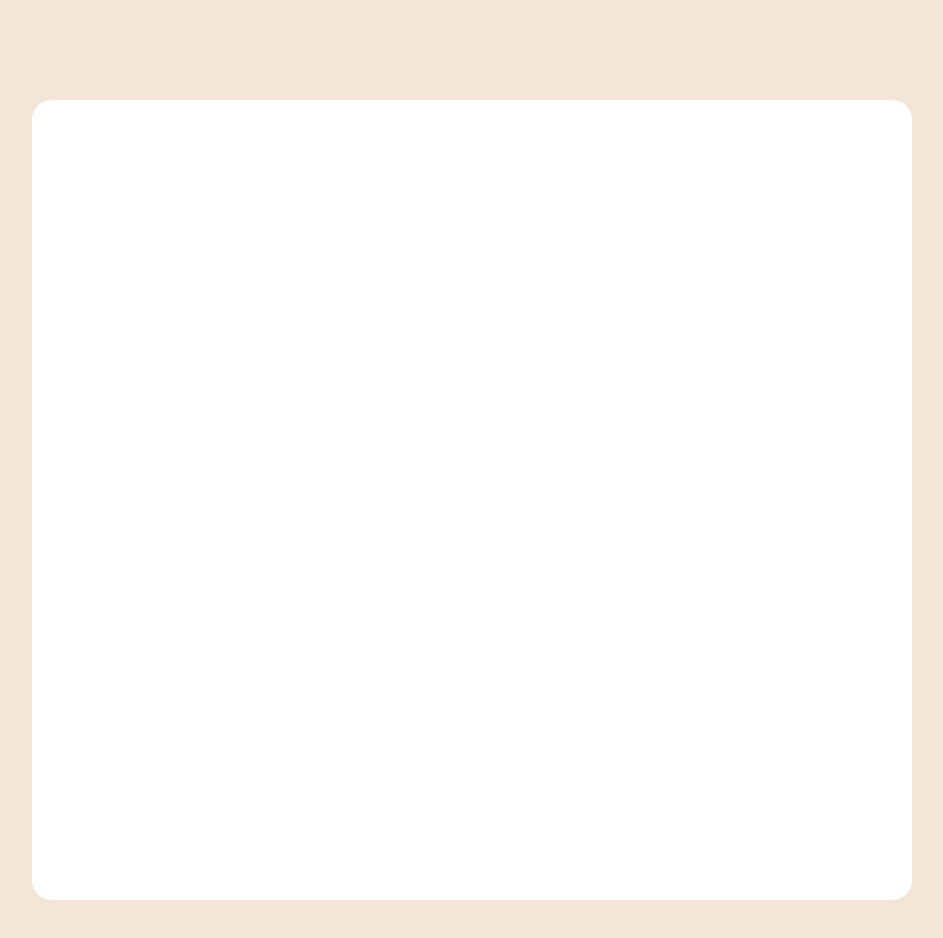
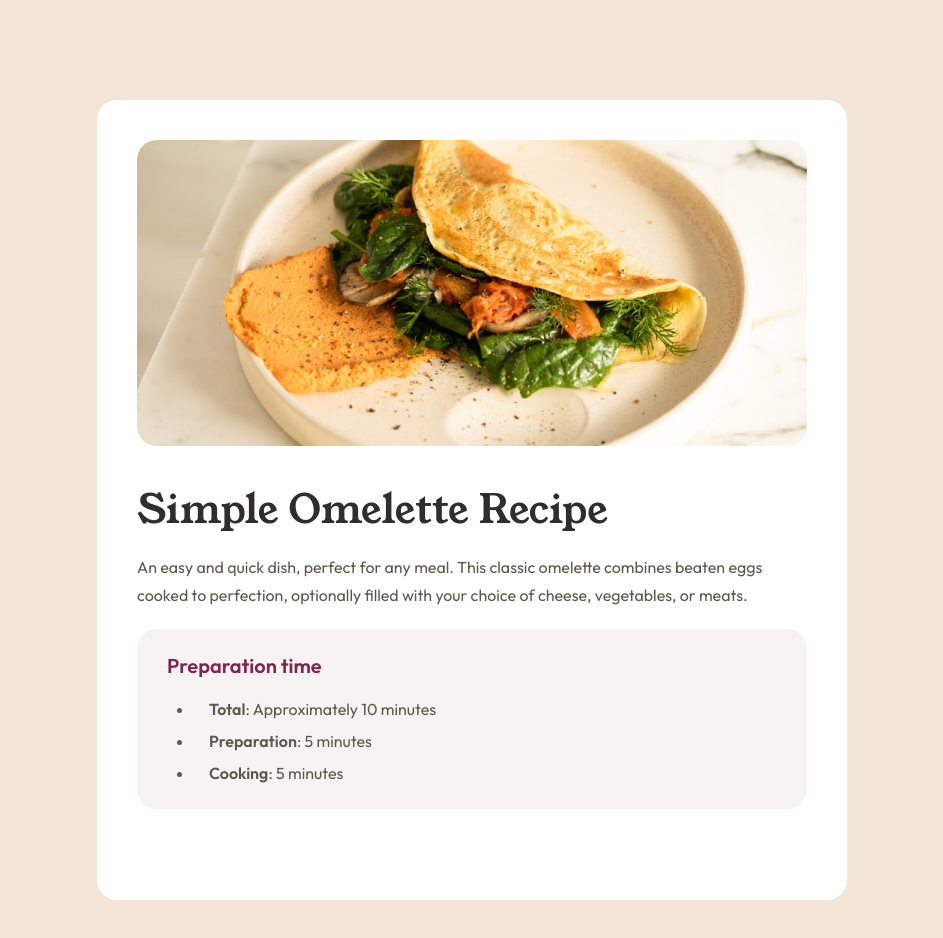
Before and after one commit to huz3y/recipe-page-main, a website: page index.html in a window 1280 px wide. Shown: the whole page, without its empty margins (168-1111 px from the left). Drawn offline with Linux system fonts and the light colour scheme.

Commit message:
add intro section

```diff
--- a/index.html
+++ b/index.html
@@ -15,6 +15,26 @@
   </head>
   <body>
     <div class="container">
+      <div class="section-intro">
+        <img src="assets/images/image-omelette.jpeg" alt="Image of Omelette" class="section-intro__img">
+        <h1 class="heading-primary">
+          Simple Omelette Recipe
+        </h1>
+        <p class="paragraph">
+          An easy and quick dish, perfect for any meal. This classic omelette combines beaten eggs cooked
+          to perfection, optionally filled with your choice of cheese, vegetables, or meats.
+        </p>
+        <div class="section-intro__preparation-time">
+          <h3 class="heading-tertiary u-margin-bottom-small">
+            Preparation time
+          </h3>
+          <ul class="section-intro__time-details">
+            <li><span>Total</span>: Approximately 10 minutes</li>
+            <li><span>Preparation</span>: 5 minutes</li>
+            <li><span>Cooking</span>: 5 minutes</li>
+          </ul>
+        </div>
+      </div>
 
     </div>
     <!-- Simple Omelette Recipe
--- a/sass/base/_base.scss
+++ b/sass/base/_base.scss
@@ -13,8 +13,5 @@ html    {
 body    {
     box-sizing: border-box;
     padding: 10rem 20rem;
-    font-family: var(--font-primary);
-    font-weight: 400;
-    color: var(--color-primary-1);
     background-color: var(--color-eggshell);
 }
--- /dev/null
+++ b/sass/base/_typography.scss
@@ -0,0 +1,26 @@
+body    {
+    font-family: var(--font-primary);
+    font-weight: 400;
+    line-height: 1.7;
+    color: var(--color-primary-1);
+}
+
+.heading-primary    {
+    font-size: 4rem;
+    font-family: var(--font-heading);
+    color: var(--dark-charcoal);
+    font-weight: 400;
+    margin: 3rem 0 1rem 0;
+}
+
+.heading-tertiary   {
+    font-size: 2rem;
+    font-weight: 600;
+    color: var(--color-primary-2);
+
+}
+
+.paragraph  {
+    font-size: 1.6rem;
+    color: var(--color-wenge-brown);
+}
--- /dev/null
+++ b/sass/base/_utilities.scss
@@ -0,0 +1 @@
+.u-margin-bottom-small  {margin-bottom: 1rem;}
--- a/sass/layout/_container.scss
+++ b/sass/layout/_container.scss
@@ -1,7 +1,7 @@
 .container  {
     background-color: var(--color-white);
-    max-width: 90rem;
-    padding: 3rem;
+    max-width: 75rem;
+    padding: 4rem;
     border-radius: 20px;
     margin: 0 auto;
     height: 100vh; //testing
--- a/sass/main.scss
+++ b/sass/main.scss
@@ -1,6 +1,11 @@
+
 
 @import "abstracts/variables";
 
 @import "base/base";
+@import "base/typography";
+@import "base/utilities";
 
 @import "layout/container";
+
+@import "pages/recipe";
--- /dev/null
+++ b/sass/pages/_recipe.scss
@@ -0,0 +1,37 @@
+.section-intro {
+    width: 100%;
+    height: 100%;
+
+    &__img  {
+        display: block;
+        width: 100%;
+        border-radius: 20px;
+    }
+
+    &__preparation-time {
+        margin: 2rem 0;
+        background-color: hsla(332, 51%, 32%, .06);
+        border-radius: 20px;
+        padding: 2rem 3rem;
+    }
+
+    &__time-details  {
+        color: var(--color-wenge-brown);
+        font-size: 1.6rem;
+        list-style: inside;
+        line-height: 2;
+
+        li  {
+            margin-left: 1rem;
+        }
+
+        span    {
+            font-weight: 600;
+            margin-left: 1rem;
+        }
+    }
+}
+
+.section-ingredients    {
+
+}
```
Also changed, not shown: css/style.css, 1 other file.
